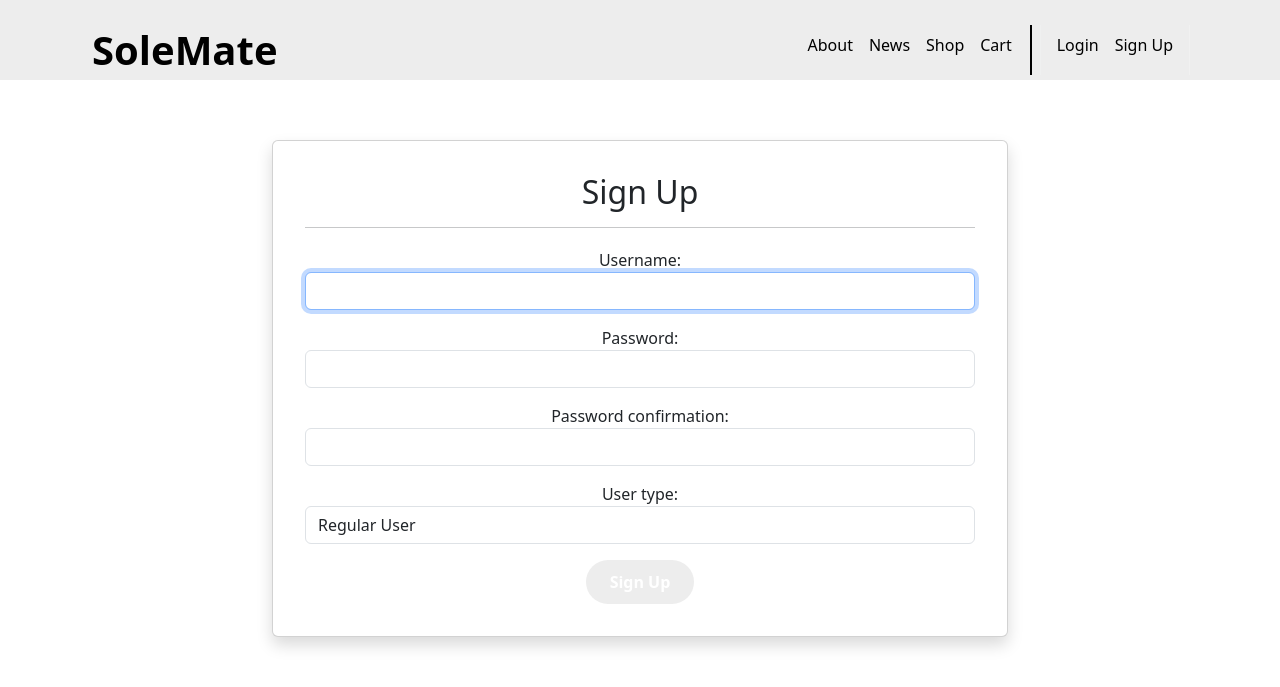
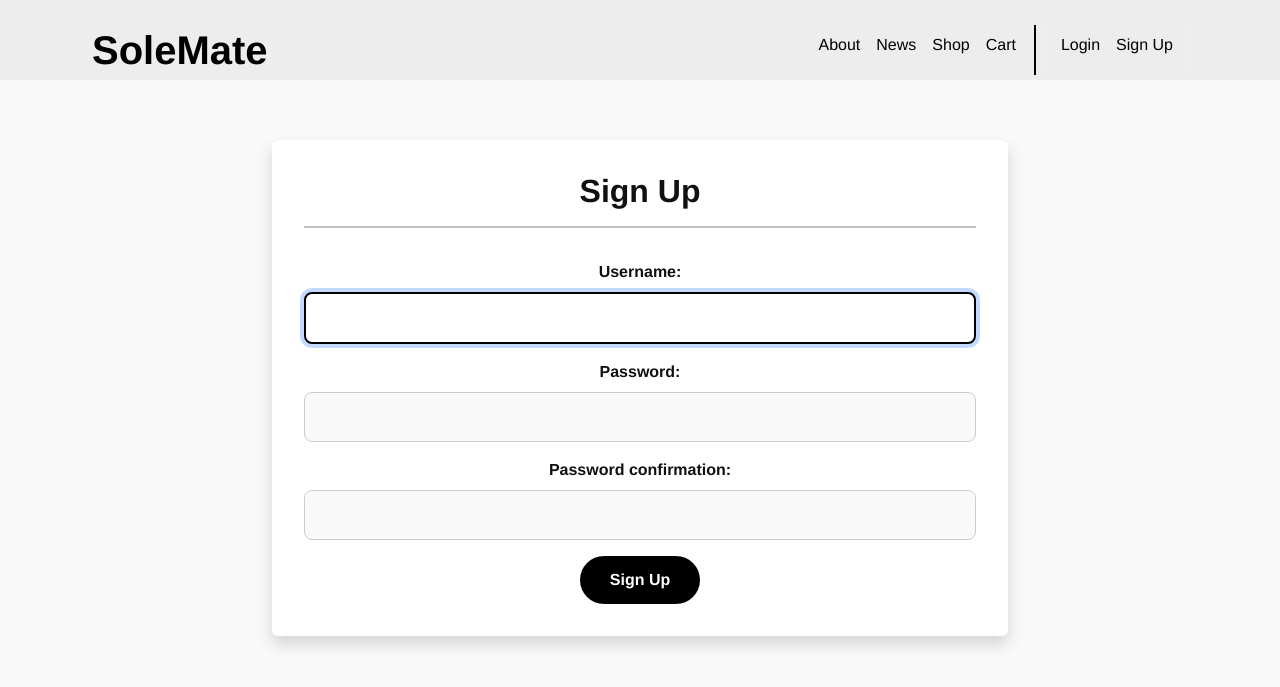
Before and after one commit to epollard9/SoleMate, a Django app: page /accounts/signup in a window 1280 px wide. Shown: the top 687 px of the page. Run offline with Django 5.2, Linux system fonts and the light colour scheme; some libraries are stand-ins or nearby versions.

Commit message:
commit signup fix and shop ui fiz

```diff
--- a/SoleMate/static/css/style.css
+++ b/SoleMate/static/css/style.css
@@ -662,3 +662,184 @@ iframe {
   border-bottom: 1px solid #eee;
   padding: 20px;
 }
+
+/* ========== Nike Style Login & Signup Pages ========== */
+
+.auth-card {
+  background: #fff;
+  border: 2px solid #000;
+  border-radius: 18px;
+  box-shadow: 0 10px 25px rgba(0, 0, 0, 0.15);
+  padding: 2rem;
+}
+
+.auth-card h2 {
+  font-weight: 800;
+  font-size: 2rem;
+  margin-bottom: 1rem;
+  color: #111;
+  text-align: center;
+}
+
+.auth-card hr {
+  border-top: 2px solid #000;
+  margin-bottom: 2rem;
+}
+
+.auth-card label {
+  font-weight: 600;
+  margin-bottom: 0.5rem;
+  color: #111;
+}
+
+.auth-card input[type="text"],
+.auth-card input[type="password"],
+.auth-card input[type="email"],
+.auth-card textarea {
+  width: 100%;
+  padding: 12px 16px;
+  margin-bottom: 1rem;
+  border: 1px solid #ccc;
+  border-radius: 8px;
+  background-color: #f9f9f9;
+  transition: all 0.3s ease;
+}
+
+.auth-card input[type="text"]:focus,
+.auth-card input[type="password"]:focus,
+.auth-card input[type="email"]:focus,
+.auth-card textarea:focus {
+  background-color: #fff;
+  border: 2px solid #000;
+  outline: none;
+}
+
+.auth-card button[type="submit"] {
+  background-color: #000;
+  color: #fff;
+  font-weight: 700;
+  border: none;
+  border-radius: 999px;
+  padding: 12px 30px;
+  font-size: 1rem;
+  transition: all 0.3s ease-in-out;
+}
+
+.auth-card button[type="submit"]:hover {
+  background-color: #f0c14b;
+  color: #000;
+  transform: scale(1.05);
+}
+
+/* Error alert */
+.alert-danger {
+  border-radius: 8px;
+  font-size: 0.9rem;
+  padding: 0.75rem 1rem;
+  background-color: #ffe6e6;
+  color: #cc0000;
+  border: 1px solid #cc0000;
+}
+
+/* Consistent text spacing */
+.auth-card p {
+  margin-bottom: 1rem;
+}
+
+/* Center align form text nicely */
+.auth-card .text-center {
+  margin-top: 1rem;
+}
+
+/* --- Optional: Slightly wider card for desktop --- */
+@media (min-width: 768px) {
+  .auth-card {
+    padding: 3rem;
+  }
+
+
+}
+
+
+
+
+  body {
+    background-color: #f9f9f9;
+    font-family: 'Helvetica Neue', sans-serif;
+  }
+
+
+  fieldset {
+    border: none;
+    margin-bottom: 1.5rem;
+  }
+
+  fieldset legend {
+    font-size: 1.2rem;
+    font-weight: 600;
+    margin-bottom: 0.5rem;
+  }
+
+  input[type="radio"], input[type="checkbox"] {
+    margin-right: 0.4rem;
+    accent-color: black;
+  }
+
+  .btn {
+    border-radius: 30px;
+    padding: 0.5rem 1.25rem;
+    font-weight: 600;
+    transition: background-color 0.3s ease;
+  }
+
+  .btn.bg-dark {
+    background-color: #000 !important;
+    color: #fff !important;
+    border: none;
+  }
+
+  .btn.bg-dark:hover {
+    background-color: #111 !important;
+  }
+
+  .card {
+    border: none;
+    border-radius: 16px;
+    box-shadow: 0 8px 16px rgba(0, 0, 0, 0.08);
+    overflow: hidden;
+    transition: transform 0.2s ease;
+    background-color: #fff;
+  }
+
+  .card:hover {
+    transform: translateY(-5px);
+  }
+
+  .card-img-top {
+    object-fit: cover;
+    width: 100%;
+    height: 180px;
+    border-bottom: 1px solid #f0f0f0;
+  }
+
+  .card-title {
+    font-weight: 600;
+    margin-bottom: 0.5rem;
+  }
+
+  .input-group-text {
+    background-color: #eee;
+    font-weight: 600;
+    border-radius: 6px 0 0 6px;
+  }
+
+  input.form-control {
+    border-radius: 0 6px 6px 0;
+    border: 1px solid #ccc;
+  }
+
+  h2 span {
+    font-size: 2rem;
+    font-weight: bold;
+    color: #111;
+  }
--- a/accounts/forms.py
+++ b/accounts/forms.py
@@ -3,6 +3,7 @@ from django.forms.utils import ErrorList
 from django.utils.safestring import mark_safe
 from django import forms
 from .models import UserProfile
+from django.contrib.auth.models import User
 
 class CustomErrorList(ErrorList):
     def __str__(self):
@@ -12,12 +13,13 @@ class CustomErrorList(ErrorList):
             f'<div class="alert alert-danger" role="alert">{e}</div>' for e in self
         ]))
 
+# forms.py
+
+
+
 class CustomUserCreationForm(UserCreationForm):
-    user_type = forms.ChoiceField(choices=UserProfile.USER_TYPES)
-
     def __init__(self, *args, **kwargs):
         super().__init__(*args, **kwargs)
         for fieldname in ['username', 'password1', 'password2']:
             self.fields[fieldname].help_text = None
             self.fields[fieldname].widget.attrs.update({'class': 'form-control'})
-        self.fields['user_type'].widget.attrs.update({'class': 'form-control'})
--- a/accounts/templates/accounts/login.html
+++ b/accounts/templates/accounts/login.html
@@ -4,7 +4,7 @@
   <div class="container">
     <div class="row justify-content-center">
       <div class="col-md-8">
-        <div class="card shadow p-3 mb-4 rounded">
+        <div class="card shadow p-3 mb-4 rounded auth-card">
           <div class="card-body">
             <h2>Login</h2>
             <hr />
--- a/accounts/templates/accounts/signup.html
+++ b/accounts/templates/accounts/signup.html
@@ -4,7 +4,7 @@
   <div class="container">
     <div class="row justify-content-center">
       <div class="col-md-8">
-        <div class="card shadow p-3 mb-4 rounded">
+        <div class="card shadow p-3 mb-4 rounded auth-card">
           <div class="card-body">
             <h2>Sign Up</h2>
             <hr />
@@ -26,11 +26,6 @@
                 {{ template_data.form.password2 }}
               </div>
 
-              <div class="mb-3">
-                {{ template_data.form.user_type.label_tag }}
-                {{ template_data.form.user_type }}
-              </div>
-
               <div class="text-center">
                 <button type="submit" class="btn bg-dark text-white">
                   Sign Up
--- a/accounts/views.py
+++ b/accounts/views.py
@@ -39,11 +39,11 @@ def signup(request):
         form = CustomUserCreationForm(request.POST, error_class=CustomErrorList)
         if form.is_valid():
             user = form.save()
-            # Update user type on profile
             profile = user.userprofile
-            profile.user_type = form.cleaned_data['user_type']
+            profile.user_type = 'enthusiast'  # <-- Set manually
             profile.save()
             return redirect('accounts.login')
+
         else:
             template_data['form'] = form
             return render(request, 'accounts/signup.html', {'template_data': template_data})
```
Also changed, not shown: shop/templates/shop/index.html (+46 -28 lines), db.sqlite3, media/shoe_images/coolShoe_QjjJUSO.jpg (added).
